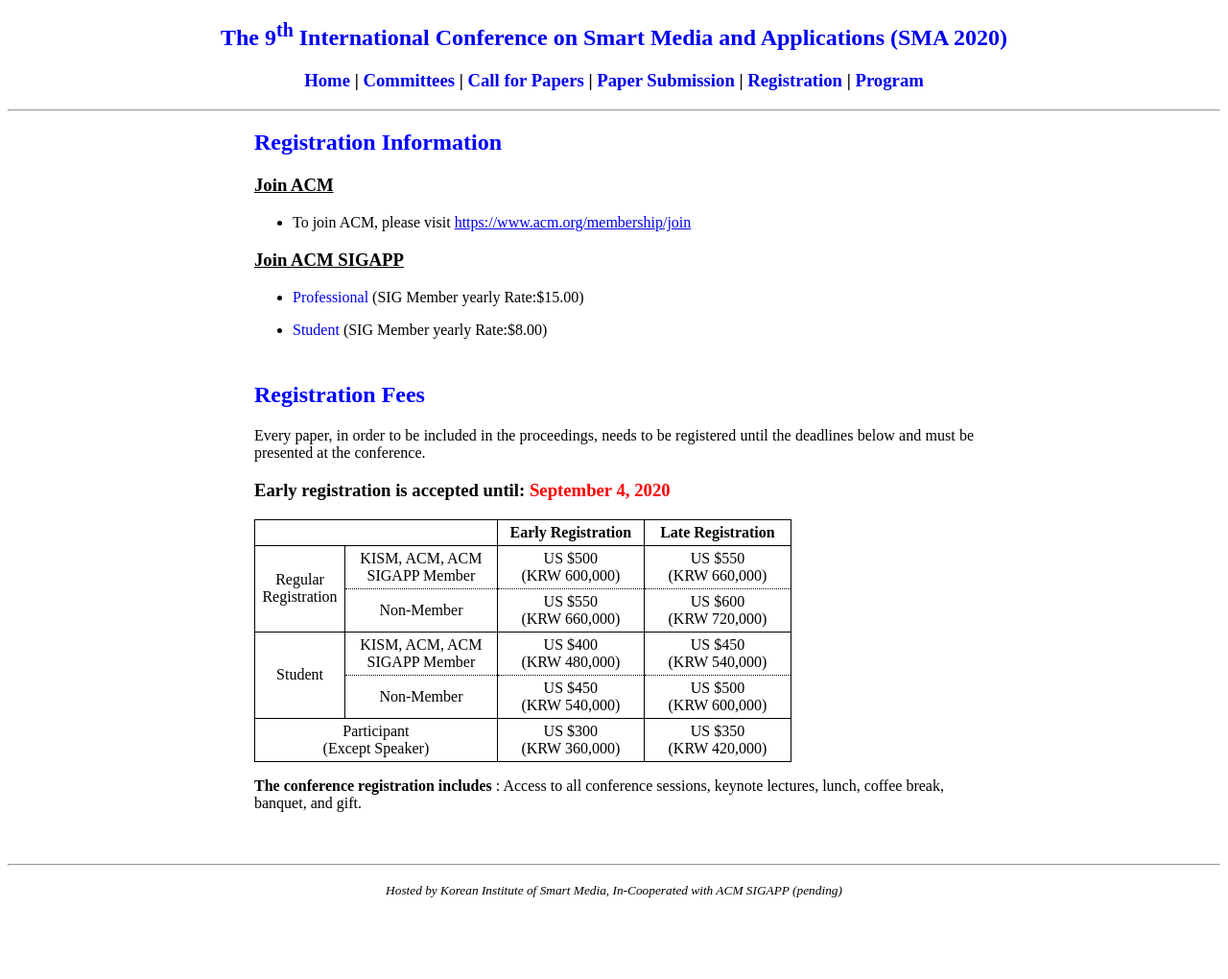
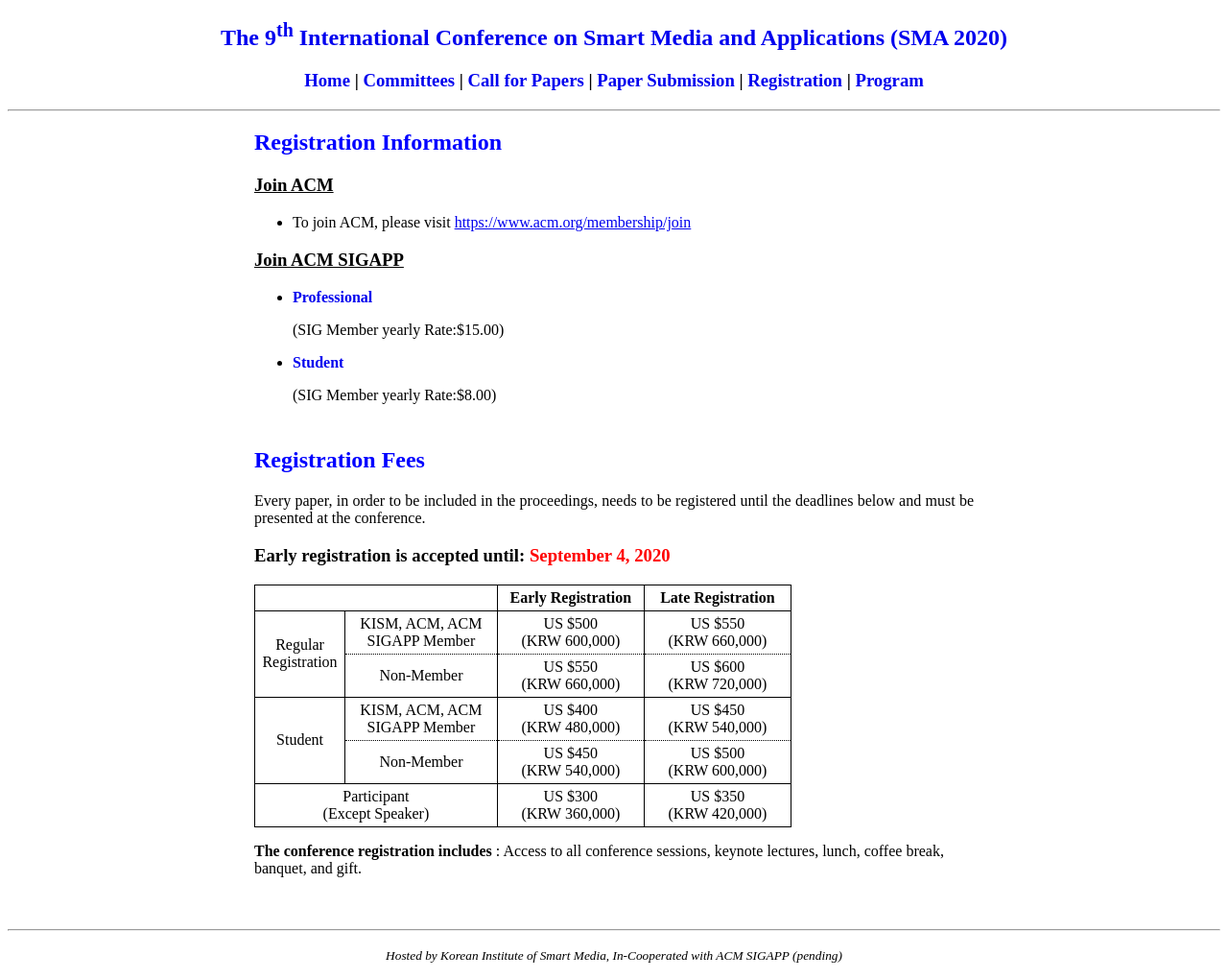
Before and after one commit to icea-conf/sma-2020.github.io, a Jekyll site: the page built from registration/index.html, in a window 1280 px wide. Shown: the whole page at 96% size. Built offline with Jekyll 4.4.1, drawn with Linux system fonts in a browser that asks for light colours; before the commit the page ends 952 px from its top, so only the background shows below that.

Commit message:
Update index.html

```diff
--- a/registration/index.html
+++ b/registration/index.html
@@ -13,8 +13,8 @@ title: SMA 2020
 
                <h3><u>Join ACM SIGAPP</u></h3>
                <ul>
-                    <li><a style="text-decoration:none" href="https://services.acm.org/public/qj/gensigqj/gensigqj_control.cfm?promo=QJSIG&form_type=SIG&offering=042&byp=1">Professional</a> (SIG Member yearly Rate:$15.00)</p></li>
-                    <li><a style="text-decoration:none" href="https://services.acm.org/public/qj/gensigqj/gensigqj_control.cfm?promo=QJSIG&form_type=SIG&offering=042&sigstu=SIG_STUD&byp=1">Student</a> (SIG Member yearly Rate:$8.00)</p></li>
+                    <li><a style="text-decoration:none" href="https://services.acm.org/public/qj/gensigqj/gensigqj_control.cfm?promo=QJSIG&form_type=SIG&offering=042&byp=1"><b>Professional</b></a><p> (SIG Member yearly Rate:$15.00)</p></li>
+                    <li><a style="text-decoration:none" href="https://services.acm.org/public/qj/gensigqj/gensigqj_control.cfm?promo=QJSIG&form_type=SIG&offering=042&sigstu=SIG_STUD&byp=1"><b>Student</b></a><p> (SIG Member yearly Rate:$8.00)</p></li>
                </ul>
           </div>
 
```
